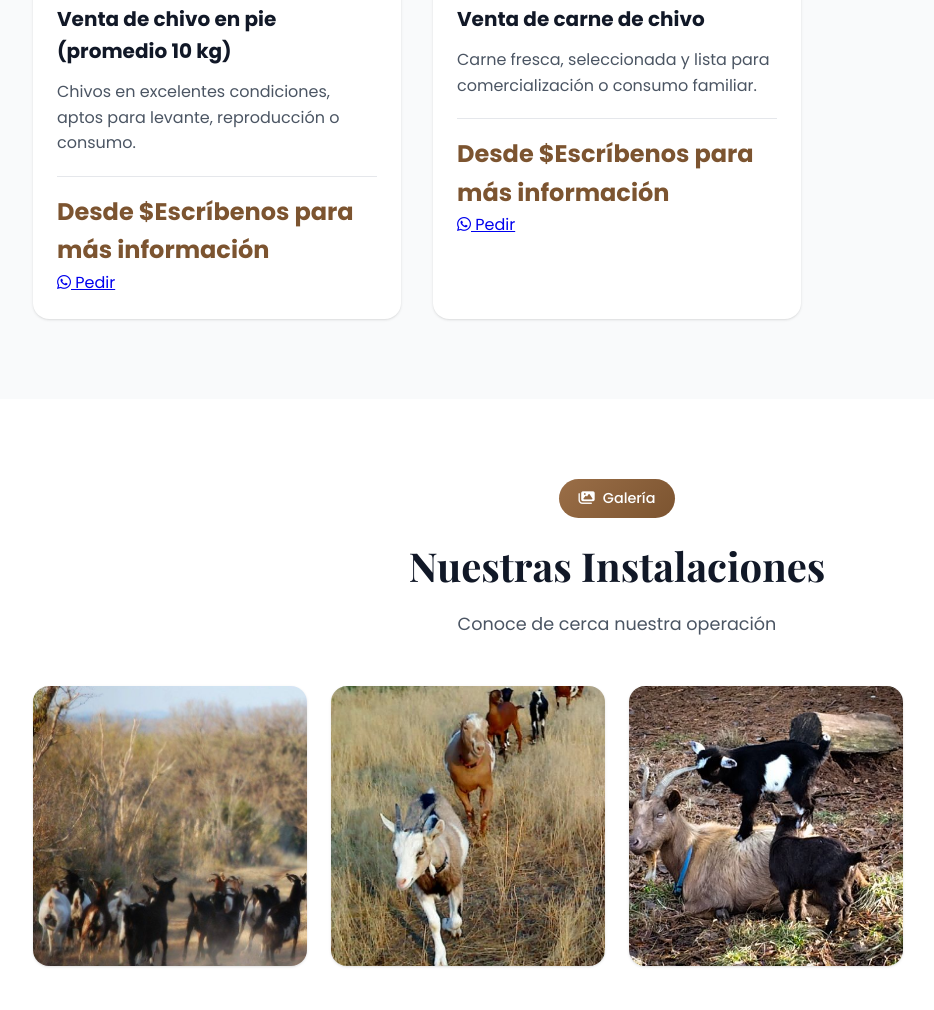
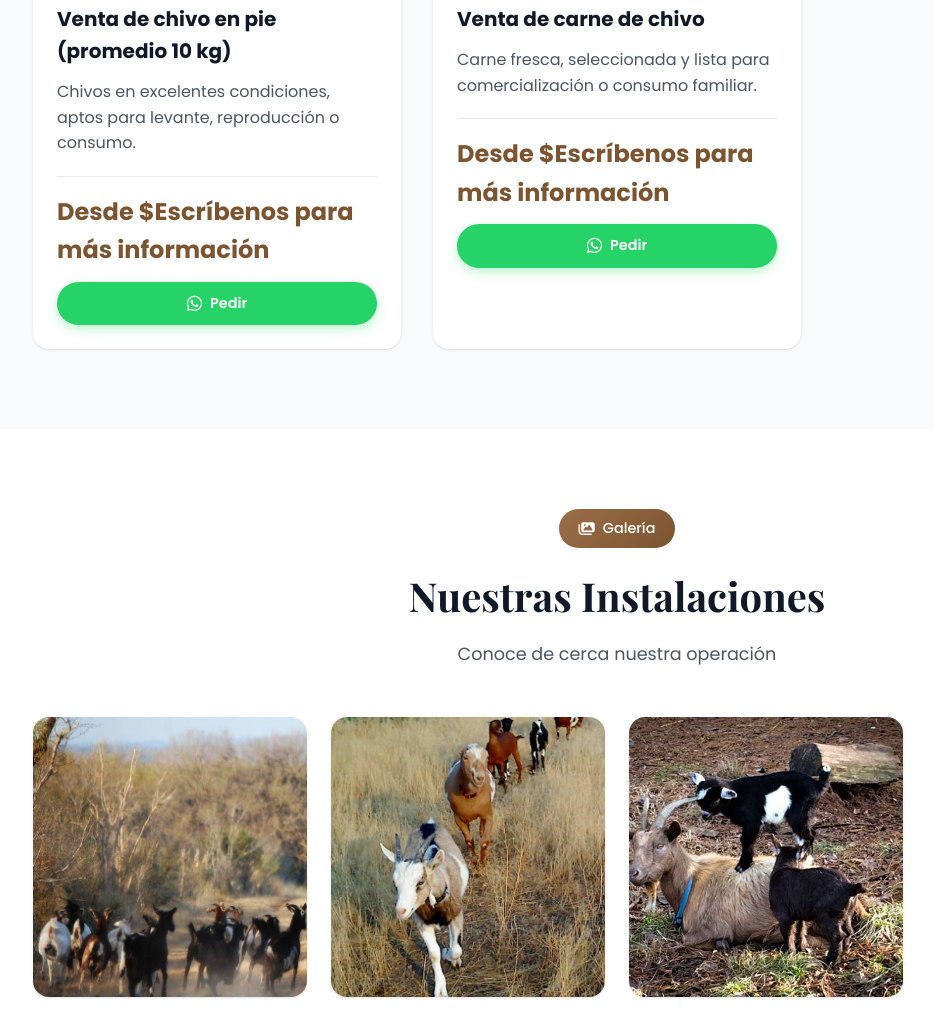
Before and after one commit to ReconvencionLaboralGuajira/caprino-dona-luisa-110, a plain HTML site: page index.html in a window 1280 px wide. Shown: the part 2255-3265 px from the top of the page, without its empty margins (23-957 px from the left). Drawn offline with nearby package versions, Linux system fonts and the light colour scheme; no server answers.

Commit message:
Publish site

```diff
--- a/styles.css
+++ b/styles.css
@@ -1076,6 +1076,35 @@ section {
     box-shadow: 0 20px 40px rgba(37, 211, 102, 0.4);
 }
 
+/* Botón WhatsApp en productos */
+.btn-whatsapp-product {
+    display: inline-flex;
+    align-items: center;
+    justify-content: center;
+    gap: 0.5rem;
+    margin-top: 0.75rem;
+    padding: 0.65rem 1.25rem;
+    background: #25d366;
+    color: #fff;
+    font-size: 0.9rem;
+    font-weight: 600;
+    border-radius: 50px;
+    text-decoration: none;
+    transition: all 0.3s ease;
+    box-shadow: 0 4px 12px rgba(37, 211, 102, 0.3);
+    width: 100%;
+}
+
+.btn-whatsapp-product:hover {
+    background: #128c7e;
+    transform: translateY(-2px);
+    box-shadow: 0 6px 16px rgba(37, 211, 102, 0.4);
+}
+
+.btn-whatsapp-product i {
+    font-size: 1.1rem;
+}
+
 @keyframes pulse {
     0%, 100% {
         box-shadow: 0 0 0 0 rgba(37, 211, 102, 0.7);
```
